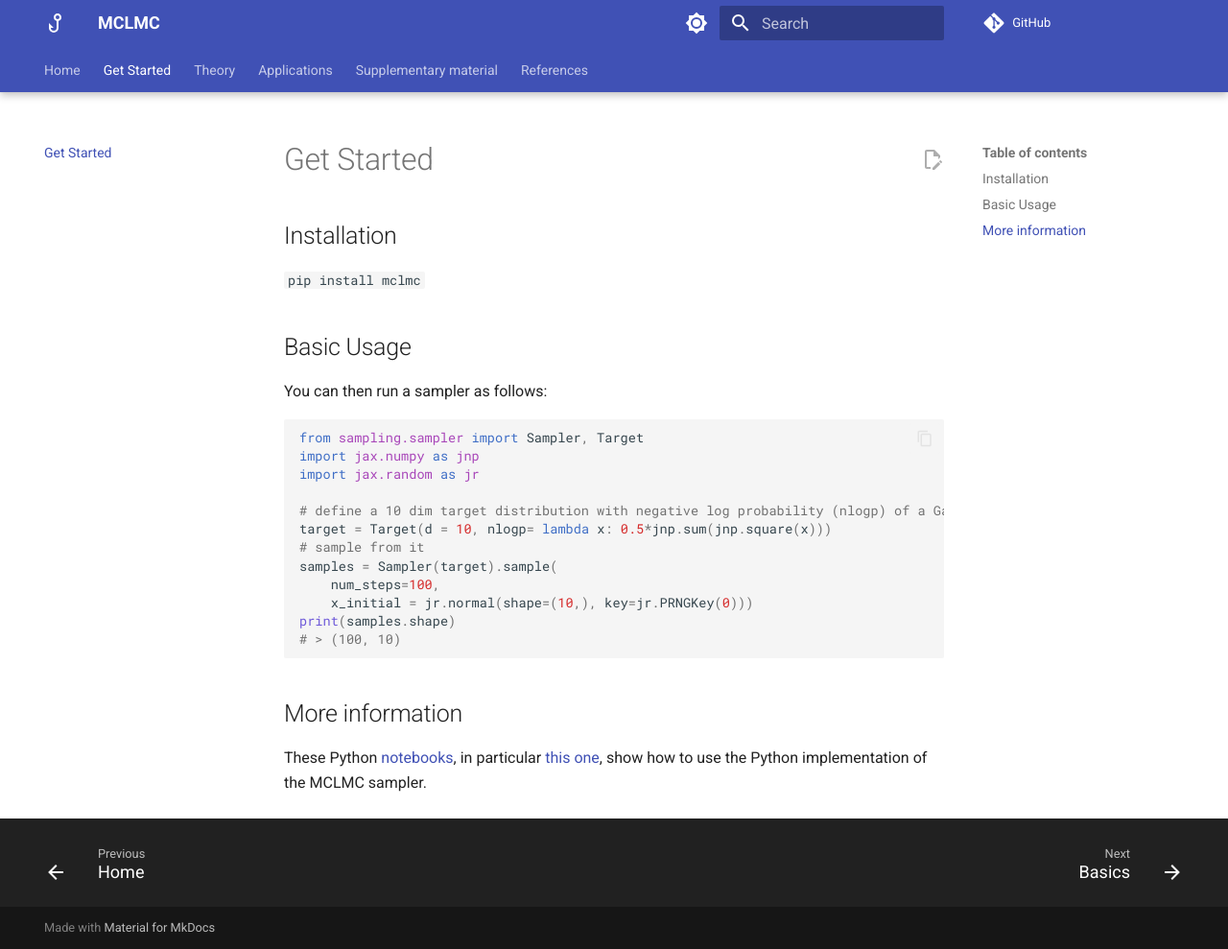
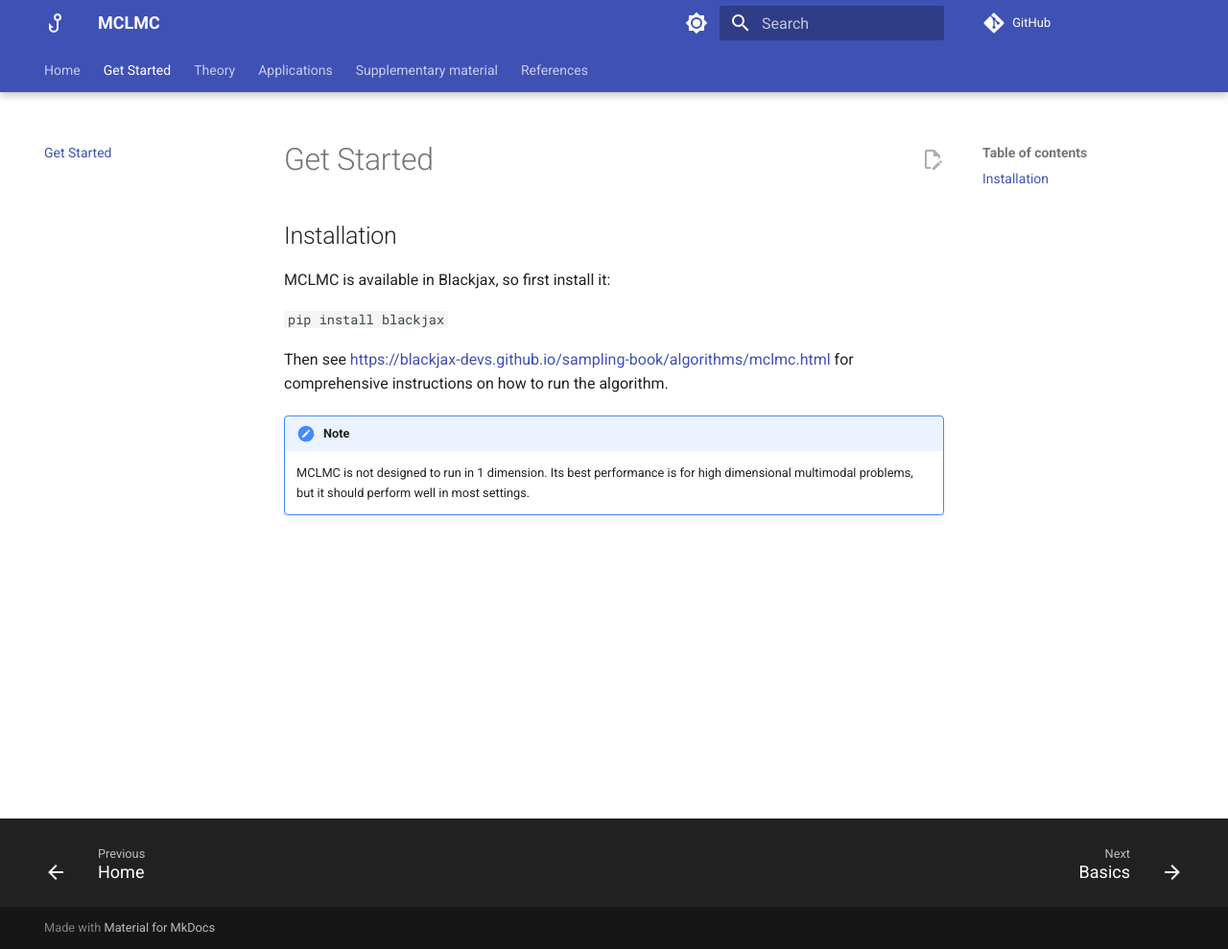
Before and after one commit to reubenharry/mclmc-docs, an MkDocs documentation site: the page built from docs/getstarted.md, in a window 1280 px wide and 989 px high. Shown: the whole window at 96% size. Built offline with MkDocs 1.6.1 and Material for MkDocs 9.7.7, drawn with Linux system fonts in a browser that asks for light colours; comment, search, counter and statistics services are not loaded.

Commit message:
update repo link

````diff
--- a/docs/getstarted.md
+++ b/docs/getstarted.md
@@ -1,26 +1,10 @@
 ## Installation
 
-`pip install mclmc`
+MCLMC is available in Blackjax, so first install it:
 
-## Basic Usage
+`pip install blackjax`
 
-You can then run a sampler as follows:
+Then see https://blackjax-devs.github.io/sampling-book/algorithms/mclmc.html for comprehensive instructions on how to run the algorithm.
 
-```python
-from sampling.sampler import Sampler, Target
-import jax.numpy as jnp
-import jax.random as jr
-
-# define a 10 dim target distribution with negative log probability (nlogp) of a Gaussian
-target = Target(d = 10, nlogp= lambda x: 0.5*jnp.sum(jnp.square(x)))
-# sample from it
-samples = Sampler(target).sample(
-    num_steps=100,
-    x_initial = jr.normal(shape=(10,), key=jr.PRNGKey(0)))
-print(samples.shape)
-# > (100, 10)
-```
-
-## More information
-
-These Python [notebooks](https://github.com/JakobRobnik/MicroCanonicalHMC/tree/master/notebooks/tutorials), in particular [this one](https://github.com/JakobRobnik/MicroCanonicalHMC/blob/master/notebooks/tutorials/intro_tutorial.ipynb), show how to use the Python implementation of the MCLMC sampler.
+!!! Note
+    MCLMC is not designed to run in 1 dimension. Its best performance is for high dimensional multimodal problems, but it should perform well in most settings.
````
